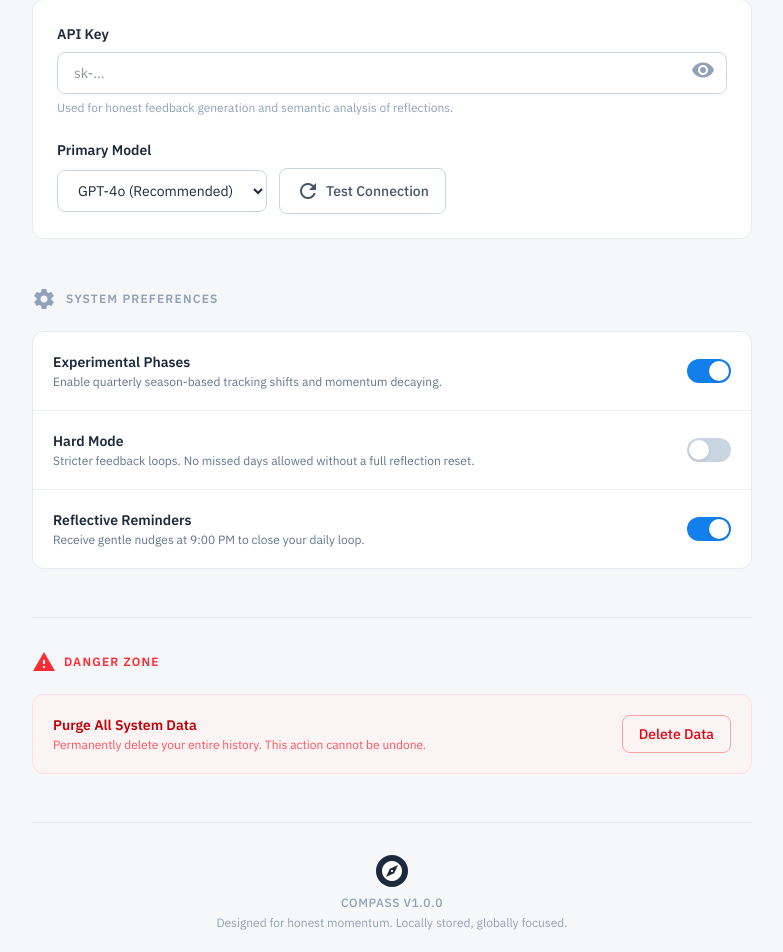
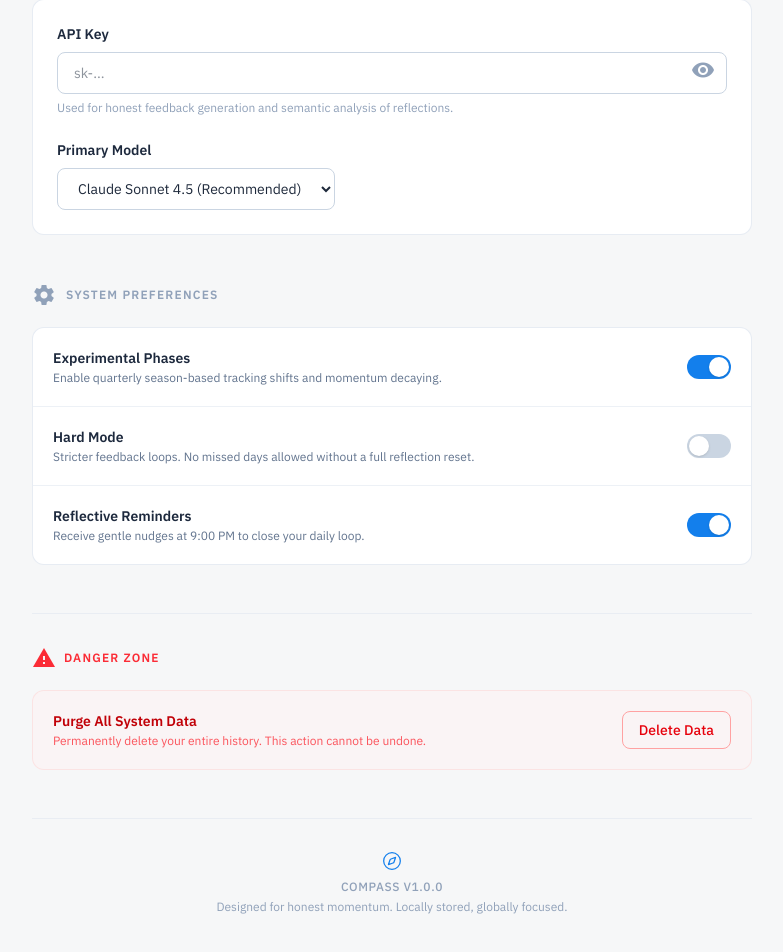
Before and after one commit to CodeWithOz/compass, a Next.js app: page /settings in a window 1280 px wide. Shown: the part 528-1480 px from the top of the page, without its empty margins (248-1031 px from the left). Built offline with nearby package versions, Linux system fonts and the light colour scheme.

Commit message:
feat: update settings page with latest AI models and improved footer
- Update model choices to Claude Sonnet 4.5, GPT-5.2, and Gemini 3 Pro
- Remove unnecessary Test Connection button
- Update footer logo to match header Compass icon

Co-Authored-By: Claude Sonnet 4.5 <noreply@anthropic.com>

```diff
--- a/src/app/settings/page.tsx
+++ b/src/app/settings/page.tsx
@@ -1,5 +1,6 @@
 import React from 'react';
 import Link from 'next/link';
+import { Compass } from 'lucide-react';
 import { AppHeader } from '@/components/layout/AppHeader';
 import { ExportDataButton } from './ExportDataButton';
 
@@ -72,17 +73,11 @@ export default async function SettingsPage() {
               <label className="block text-sm font-semibold text-slate-800 mb-2">
                 Primary Model
               </label>
-              <div className="flex items-center gap-3">
-                <select className="px-4 py-2.5 text-sm border border-slate-300 rounded-lg bg-white focus:border-primary outline-none transition-colors">
-                  <option>GPT-4o (Recommended)</option>
-                  <option>Claude 3.5 Sonnet</option>
-                  <option>Claude 3 Opus</option>
-                </select>
-                <button className="px-4 py-2.5 text-sm font-medium text-slate-600 border border-slate-300 rounded-lg hover:border-slate-400 transition-colors flex items-center gap-1.5">
-                  <span className="material-icons text-sm">refresh</span>
-                  Test Connection
-                </button>
-              </div>
+              <select className="px-4 py-2.5 text-sm border border-slate-300 rounded-lg bg-white focus:border-primary outline-none transition-colors">
+                <option>Claude Sonnet 4.5 (Recommended)</option>
+                <option>GPT-5.2</option>
+                <option>Gemini 3 Pro</option>
+              </select>
             </div>
           </div>
         </section>
@@ -158,9 +153,7 @@ export default async function SettingsPage() {
         {/* Footer */}
         <footer className="text-center py-8 border-t border-slate-200/60">
           <div className="flex items-center justify-center gap-2 mb-2">
-            <div className="w-8 h-8 rounded-full bg-slate-800 flex items-center justify-center">
-              <span className="material-icons text-white text-sm">explore</span>
-            </div>
+            <Compass className="h-5 w-5 text-primary" strokeWidth={1.5} />
           </div>
           <p className="text-xs text-slate-400 uppercase tracking-wider font-medium">
             Compass v1.0.0
```
Also changed, not shown: 1 other file (tests, documents, lock files or other folders).
